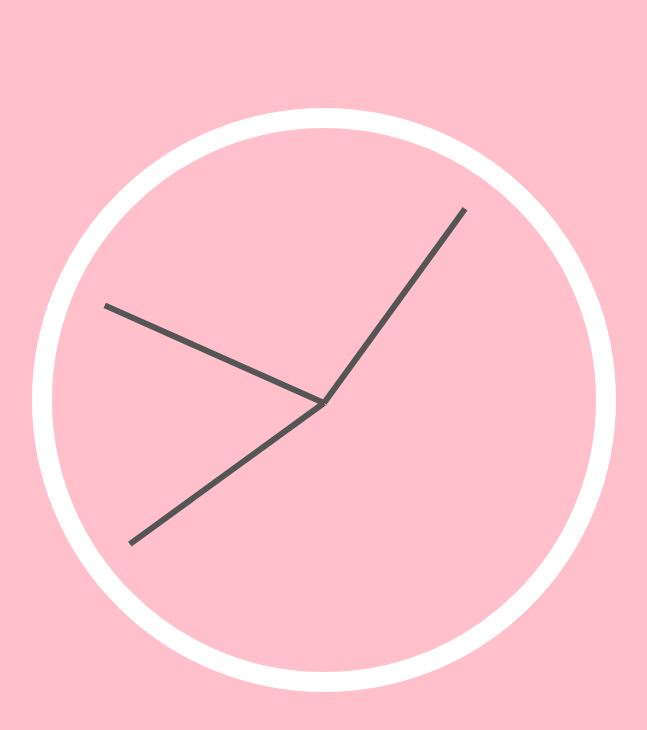
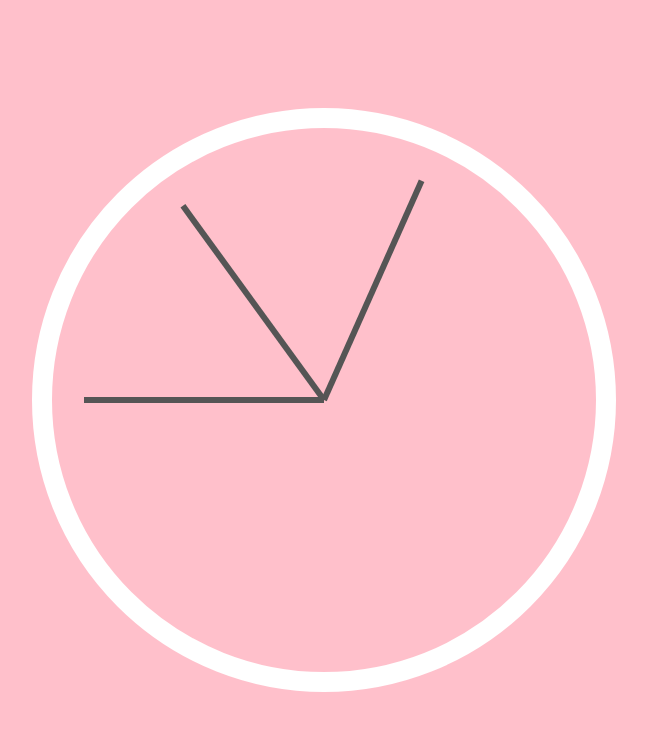
Before and after one commit to nfrazier08/CSS-JS-Clock, a plain HTML site: page index.html in a window 1280 px wide. Shown: the whole page, without its empty margins (316-963 px from the left). Drawn offline with Linux system fonts and the light colour scheme.

Commit message:
adjust degrees for hours

```diff
--- a/script.js
+++ b/script.js
@@ -11,40 +11,40 @@ window.onload = function(){
         //Let's grab the date
         const now = new Date();
 
+        //SECONDS!
         //This is giving the seconds of the current minute- but we need it in degrees so
         //the app knows by how much to move the second hand
         const seconds = now.getSeconds();
-
-        //get minutes just like we did seconds
-        const minutes = now.getMinutes();
-
-        //get hours just like we did seconds
-        const hours = now.getHours();
-
         //Divide by 60 because there are 60 seconds in a minute. This will also give us the %
         //We mult by 360 to get the degrees of circle
-        const secondDegrees = ((seconds/60) * 360);
+        const secondDegrees = ((seconds/60) * 360) + 90;
+        //We need to apply styles to the second hand
+        secondHand.style.transform = `rotate(${secondDegrees}deg)`;
 
+
+        //MINUTES!
+        //Get minutes
+        const minutes = now.getMinutes();
         //Get minutes in degrees
-        const minuteDegrees = ((minutes/60) * 360);
+        //NOTE: The default here is Left to Right. In our transform (CSS) we added 90 degrees
+        //to make the default top to bottom. So, we have to add 90 degrees back here to offset the change made
+        const minuteDegrees = ((minutes/60) * 360) + 90;
+        //Apply styles to minutes
+        minuteHand.style.transform = `rotate(${minuteDegrees}deg)`;
 
+
+        //HOURS!
+        //Get Hours
+        const hours = now.getHours();
         //Get hours in degrees
-        const hourDegrees = ((hours/60) * 360);
-
-        //We need to apply styles to the second hand
-        secondHand.style.transform = `rotate(${secondDegrees}deg)`
-
-        //Apply styles to minutes
-        minuteHand.style.transform = `rotate(${minuteDegrees}deg)`
-
+        const hourDegrees = ((hours/12) * 360) + 90;
         //Apply styles to hours
         hourHand.style.transform = `rotate(${hourDegrees}deg)`;
 
 
-        //console.log(seconds);
-        //console.log(minutes);
-        //console.log(hours);
         console.log(now);
+
+
     }
 
     //We need the setDate fxn to run every second
--- a/style.css
+++ b/style.css
@@ -9,6 +9,7 @@ body{
     flex: 1;
     align-items: center;
     margin: 0;
+    font-size:2rem;
 }
 
 .clock {
@@ -21,13 +22,14 @@ body{
     position: relative;
     /* auto  horizontally center that element within its container.
     The element will take up the width you specify, then the remaining space will be split evenly between the two margins. */
-    margin:100px auto;
+    margin:50px auto;
 }
 
 .clock-face {
     width: 100%;
     height: 100%;
     position: relative;
+    transform: translateY(-3px);
 
 }
 
```
